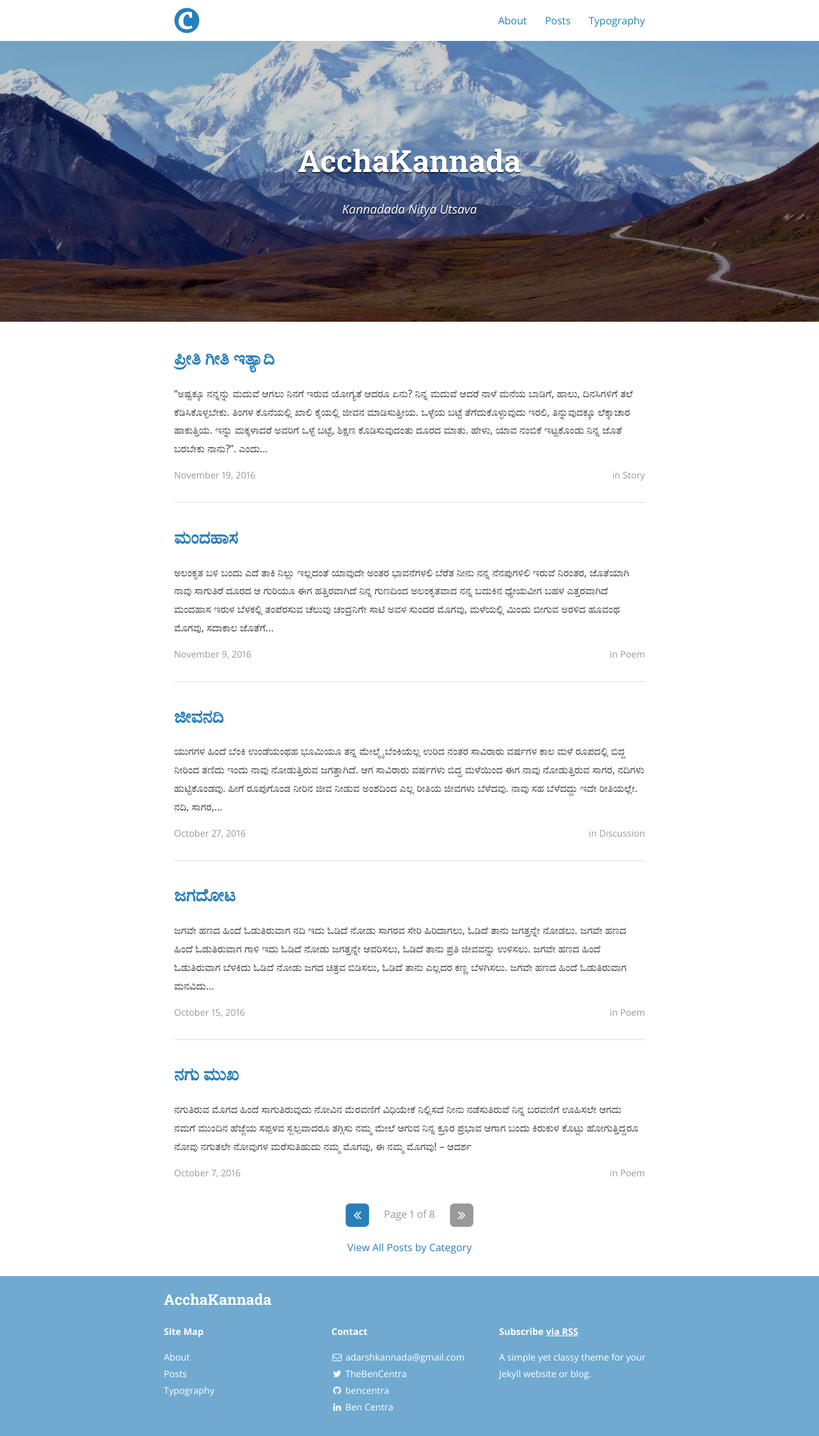
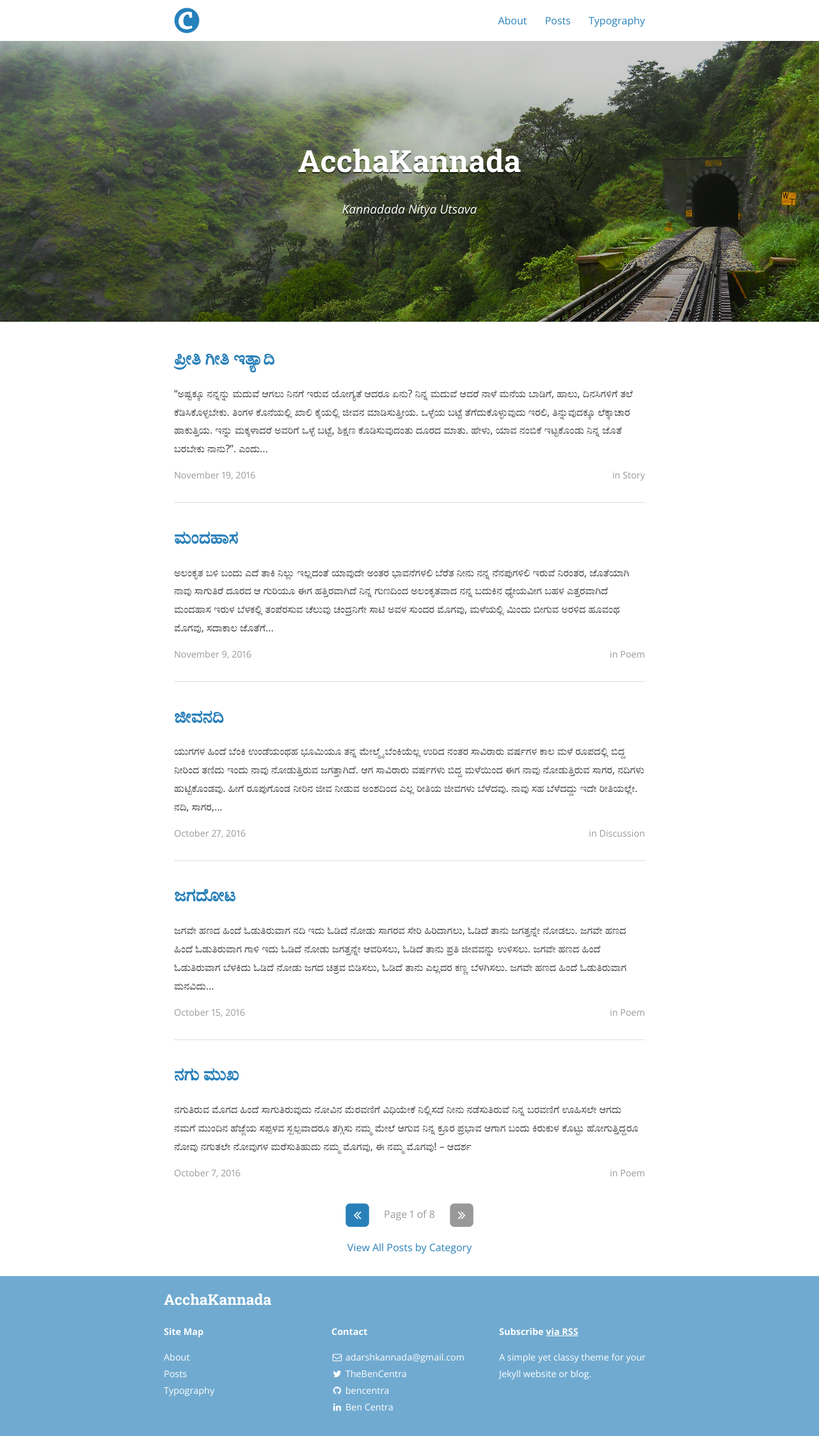
Before and after one commit to bencentra/centrarium, a Jekyll site: the page built from index.html, in a window 1280 px wide. Shown: the whole page at 64% size. Built offline with Jekyll 4.4.1, drawn with Linux system fonts in a browser that asks for light colours; nearby versions of some CDN libraries; the list of posts is cut into pages by our own code; a style sheet for code colours, icons or effects is not loaded.

Commit message:
changed the cover image of the site

```diff
--- a/_config.yml
+++ b/_config.yml
@@ -17,7 +17,7 @@ description: >
   A simple yet classy theme for your Jekyll website or blog.
 baseurl: "/savehaklu/" # the subpath of your site, e.g. /blog/
 url: "http://adarshkannada.github.io/savehaklu" # the base hostname & protocol for your site
-cover: "assets/header_image.jpg"
+cover: "assets/acchakannada.jpg"
 logo: "assets/logo.png"
 
 # Build settings
```
